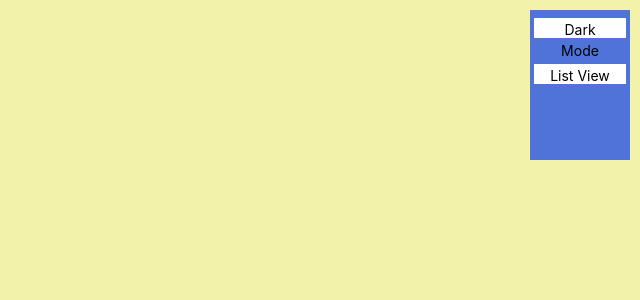
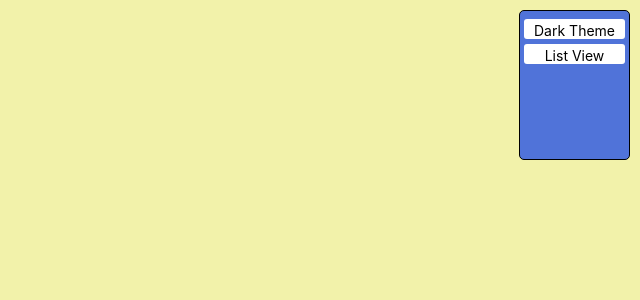
Before and after one commit to kingcobra2468/pdfshare, a Python web app: template app/templates/layouts/base.jinja2 in a window 1280 px wide. Shown: the top 300 px of the page, without its empty margins (640-1280 px from the left). Run offline with Jinja, Linux system fonts and the light colour scheme; the template is opened without the code that fills it, so the values that code supplies are empty; some libraries are stand-ins or nearby versions.

Commit message:
changed box ui to rounded corners + added dark mode

```diff
--- a/app/config.cfg
+++ b/app/config.cfg
@@ -17,5 +17,5 @@ PORT = 9000 # Port of the Server
 # ---- Server Config Ends ------- #
 
 # ---- Site Config  ------------- #
-BOOKS_PER_ROW = 3 # Number of books per row when in gallery view
+BOOKS_PER_ROW = 2 # Number of books per row when in gallery view
 # ---- Site config Ends --------- #
--- a/app/static/css/base.css
+++ b/app/static/css/base.css
@@ -1,5 +1,15 @@
 :root {
     --background: #F2F2AA;
+    --secondary-color: #5073D9;
+    --ternary-color: #F2C070;
+    --link-color: #5073D9;
+}
+
+:root[theme="dark"] {
+    --background: #494949;
+    --secondary-color: #5073D9;
+    --ternary-color: #F2C070;
+    --link-color: #f7f7f7;
 }
 
 body {
--- a/app/static/css/config-box.css
+++ b/app/static/css/config-box.css
@@ -4,8 +4,12 @@
     right: 10px;
     float: right;
     height: 150px;
-    max-width: 100px;
-    background: #5073D9;
+    max-width: 120px;
+    background: var(--secondary-color);
+    border: black;
+    border-style: solid;
+    border-width: 1px;
+    border-radius: 5px;
 }
 
 .btn-option {
@@ -18,10 +22,11 @@
     border-style: none;
     padding-left: 10px;
     padding-right: 10px;
+    border-radius: 3px !important;
 }
 
 .btn-option:hover {
-    background-color: #F2C070;
+    background-color: var(--ternary-color);
     font-size: 14px;
     color: black;
 }
--- a/app/static/css/gallery-view.css
+++ b/app/static/css/gallery-view.css
@@ -11,6 +11,8 @@ a {
     border: 6px solid black;
     width: 100%;
     max-width: 100%;
+    border-radius: 10px;
+    height: 100%;
 }
 
 .cover-frame {
@@ -28,7 +30,7 @@ a {
 }
 
 .download-link {
-    color: blue;
+    color: var(--link-color);
     text-align: center;
     width: 100%;
     height: 3%;
--- a/app/static/css/list-view.css
+++ b/app/static/css/list-view.css
@@ -6,7 +6,7 @@ ul, li {
 }
 
 .download-link {
-    color: blue;
+    color: var(--link-color) !important;
     text-align: left;
     height: 3%;
 }
--- a/app/static/js/config-box.js
+++ b/app/static/js/config-box.js
@@ -1,11 +1,72 @@
+'use strict';
+
+// sets the text on gallery/list config box btn
 const set_view_text = (text) => {
-    $("#switch-view-btn").text(text)
+    $('#switch-view-btn').text(text)
 }
 
-$("#switch-view-btn").click(function () {
+// sets the text on the theme button
+const set_mode_text = (text) => {
+    $('#dark-mode-btn').text(text)
+}
 
-    let alternate_view = $("#switch-view-btn").attr("href")
+// toggle between light and dark theme
+const toggle_mode = () => {
+
+    let mode = localStorage.getItem('theme');
+
+    if (mode == null) { // is no theme is cached, default to light theme
+        localStorage.setItem('theme', 'light');
+        mode = 'light'
+    }
+
+    if (mode == 'dark') {
+        $(document.documentElement).attr('theme', 'light');
+        localStorage.setItem('theme', 'light');
+        set_mode_text('Dark Theme');
+    }
+    else {
+        $(document.documentElement).attr('theme', 'dark');
+        localStorage.setItem('theme', 'dark');
+        set_mode_text('Light Theme');
+    }
+}
+
+// set the correct mode when loading page
+const set_mode = () => {
+    let mode = localStorage.getItem('theme');
+
+    if (mode == null) { // is no theme is cached, default to light theme
+        localStorage.setItem('theme', 'light');
+        mode = 'light'
+    }
+
+    if (mode == 'light') {
+        $(document.documentElement).attr('theme', 'light');
+        set_mode_text('Dark Theme');
+    }
+    else {
+        $(document.documentElement).attr('theme', 'dark');
+        set_mode_text('Light Theme');
+    }
+}
+
+// event to listen when list/gallery btn was clicked
+$('#switch-view-btn').click(function () {
+
+    let alternate_view = $('#switch-view-btn').attr('href');
     window.location.href = alternate_view;
 });
 
+// event to listen when theme button was clicked
+$('#dark-mode-btn').click(function () {
+    toggle_mode();
+});
+
+// on page load event
+$(document).ready(function () {
+
+    set_mode();
+});
+
 export {set_view_text};
--- a/app/static/js/gallery-view.js
+++ b/app/static/js/gallery-view.js
@@ -1,7 +1,9 @@
+'use strict';
 import {set_view_text} from './config-box.js';
 
+// on page laod event
 $(document).ready(function () {
 
-    $("#switch-view-btn").attr("href", "/library/list-view");
+    $('#switch-view-btn').attr('href', '/library/list-view');
     set_view_text('List View');
 });
--- a/app/static/js/list-view.js
+++ b/app/static/js/list-view.js
@@ -1,7 +1,8 @@
+'use strict';
 import {set_view_text} from './config-box.js';
 
 $(document).ready(function () {
 
-    $("#switch-view-btn").attr("href", "/library/gallery-view");
+    $('#switch-view-btn').attr('href', '/library/gallery-view');
     set_view_text('Cover View');
 });
```
Also changed, not shown: app/templates/list-view.jinja2 (+14 -6 lines).
